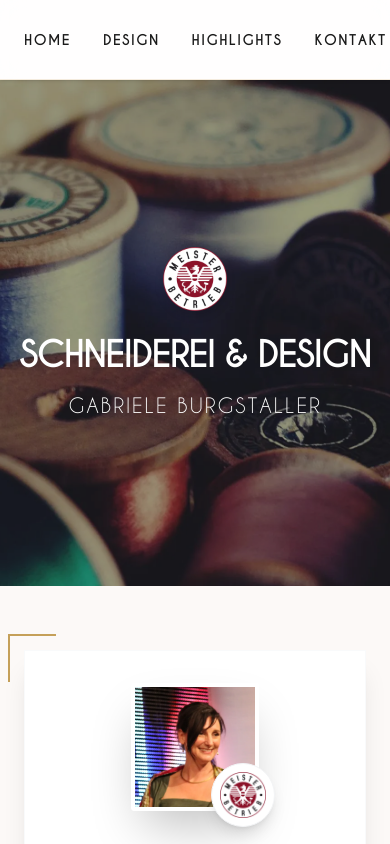
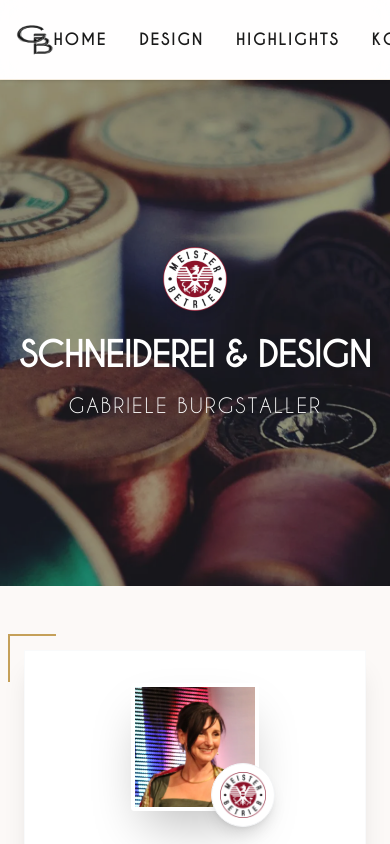
Before and after one commit to Scodun/schneiderei, a Vue app: page / in a window 390 px wide. Shown: the top 844 px of the page. Built offline with nearby package versions, Linux system fonts and the light colour scheme.

Commit message:
update: navigation bar

```diff
--- a/src/components/NavigationBar.vue
+++ b/src/components/NavigationBar.vue
@@ -1,12 +1,12 @@
 <template>
   <nav class="w-full z-50 h-20 flex items-center fixed top-0 bg-white/80 backdrop-blur-md shadow-sm border-b border-primary/20">
-    <div class="container mx-auto px-6 flex justify-between items-center">
-      <router-link to="/" class="flex items-center gap-4">
-        <img class="h-12 w-auto" src="../assets/gb.webp" alt="Logo" />
+    <div class="container mx-auto px-4 md:px-6 flex justify-between items-center">
+      <router-link to="/" class="flex items-center gap-2 md:gap-4 shrink-0">
+        <img class="h-8 md:h-12 w-auto shrink-0" src="../assets/gb.webp" alt="Logo" />
         <span class="hidden md:block text-lg font-bold tracking-tighter uppercase">Schneiderei & Design</span>
       </router-link>
 
-      <div class="flex items-center space-x-8 text-sm font-bold uppercase tracking-widest">
+      <div class="flex items-center space-x-8 md:space-x-8 md:text-sm font-bold uppercase tracking-widest">
         <router-link to="/#home" class="hover:text-primary transition-colors duration-300">Home</router-link>
         <router-link to="/#design" class="hover:text-primary transition-colors duration-300">Design</router-link>
         <router-link to="/#highlights" class="hover:text-primary transition-colors duration-300">Highlights</router-link>
```
